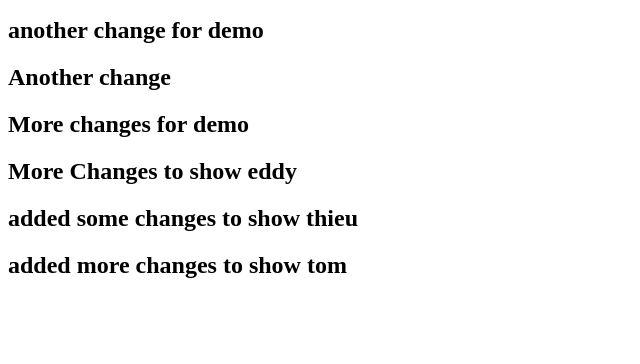
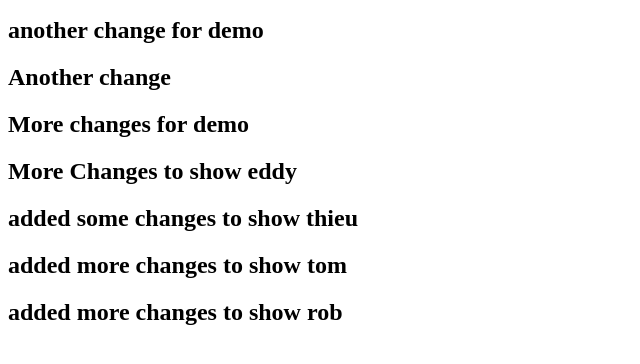
Before and after one commit to Sooova/Canban-Sync-Demo, a plain HTML site: page index.html in a window 1280 px wide. Shown: the part 168-532 px from the top of the page, without its empty margins (0-640 px from the left). Drawn offline with Linux system fonts and the light colour scheme.

Commit message:
update
update for demo purposes
!canban.new(showing robert functionality, complete)

```diff
--- a/index.html
+++ b/index.html
@@ -16,5 +16,6 @@
     <h2>More Changes to show eddy</h2>
     <h2>added some changes to show thieu</h2>
     <h2>added more changes to show tom</h2>
+    <h2>added more changes to show rob</h2>
 </body>
 </html>
```
